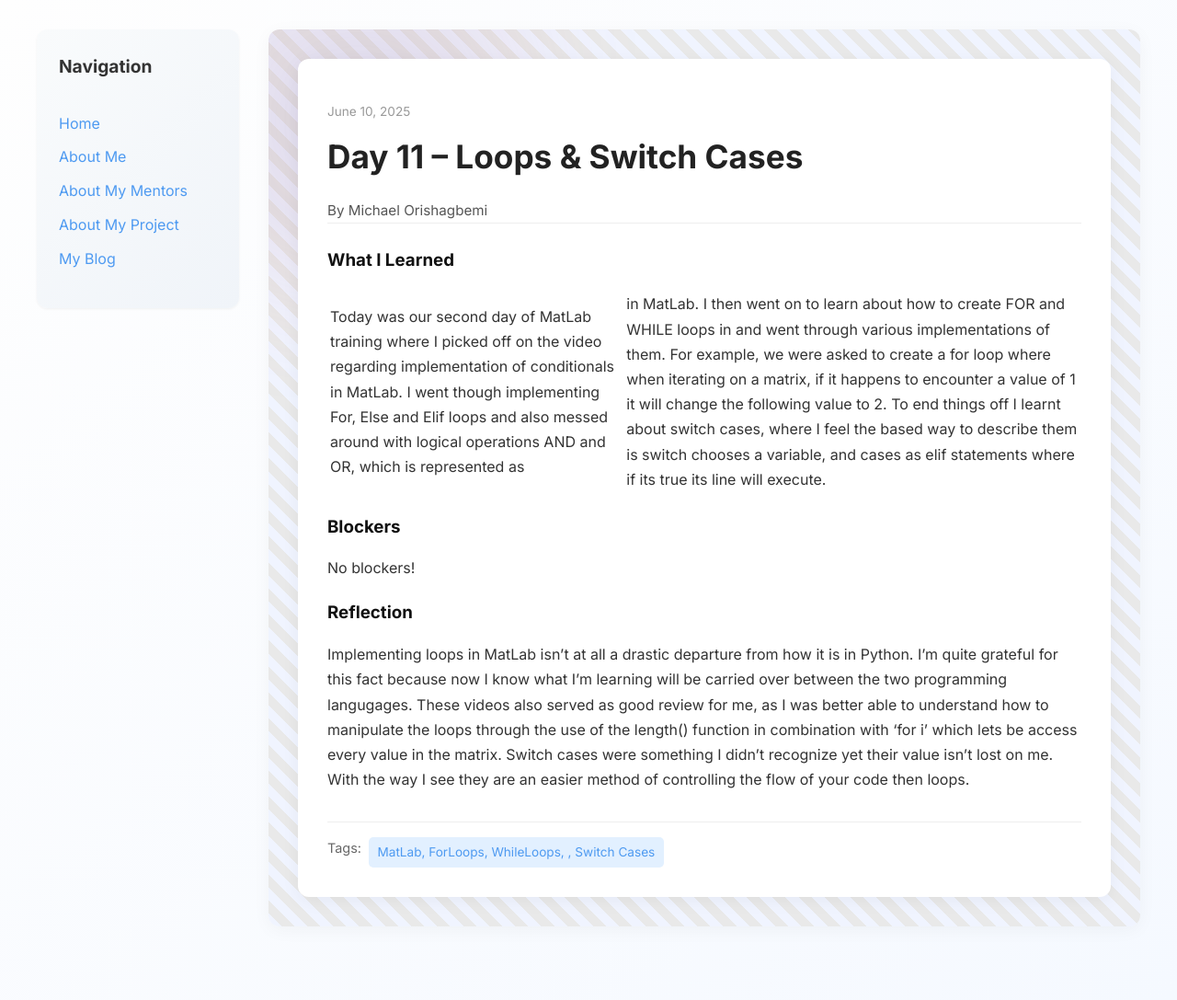
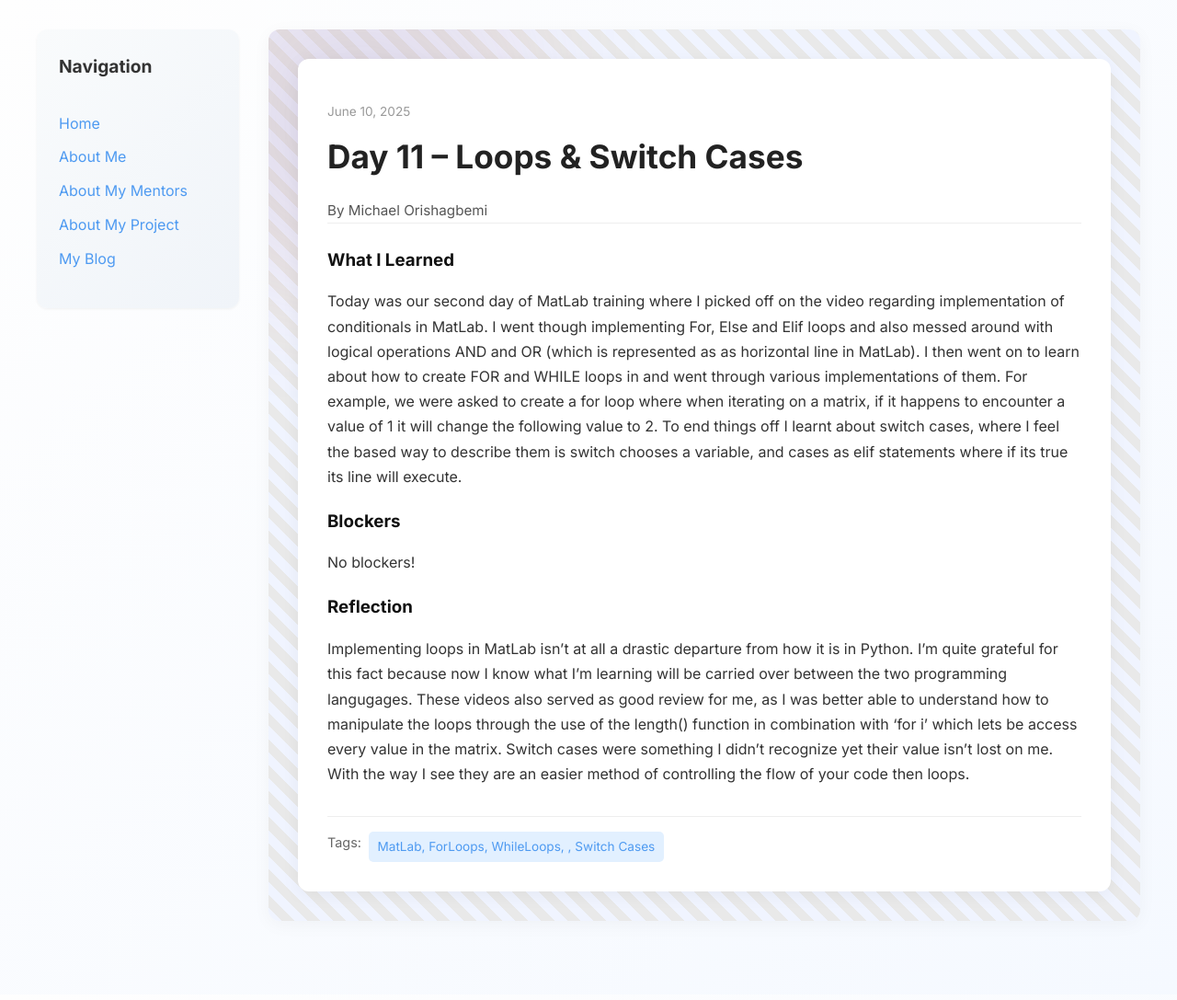
Before and after one commit to miori2/miori2.github.io, a Jekyll site: the page built from _posts/2025-06-10-day-11.md, in a window 1280 px wide. Shown: the whole page at 92% size. Built offline with Jekyll 4.4.1, drawn with Linux system fonts in a browser that asks for light colours.

Commit message:
Update 2025-06-10-day-11.md

```diff
--- a/_posts/2025-06-10-day-11.md
+++ b/_posts/2025-06-10-day-11.md
@@ -7,7 +7,7 @@ permalink: /day11.html
 tags: ["MatLab, ForLoops, WhileLoops, , Switch Cases "]
 
 what_i_learned: |
-  Today was our second day of MatLab training where I picked off on the video regarding implementation of conditionals in MatLab. I went though implementing For, Else and Elif loops and also messed around with logical operations AND and OR, which is represented as | in MatLab. I then went on to learn about how to create FOR and WHILE loops in and went through various implementations of them. For example, we were asked to create a for loop where when iterating on a matrix, if it happens to encounter a value of 1 it will change the following value to 2. To end things off I learnt about switch cases, where I feel the based way to describe them is switch chooses a variable, and cases as elif statements where if its true its line will execute.
+  Today was our second day of MatLab training where I picked off on the video regarding implementation of conditionals in MatLab. I went though implementing For, Else and Elif loops and also messed around with logical operations AND and OR (which is represented as as horizontal line in MatLab). I then went on to learn about how to create FOR and WHILE loops in and went through various implementations of them. For example, we were asked to create a for loop where when iterating on a matrix, if it happens to encounter a value of 1 it will change the following value to 2. To end things off I learnt about switch cases, where I feel the based way to describe them is switch chooses a variable, and cases as elif statements where if its true its line will execute.
 
 blockers: |
   No blockers!
```
